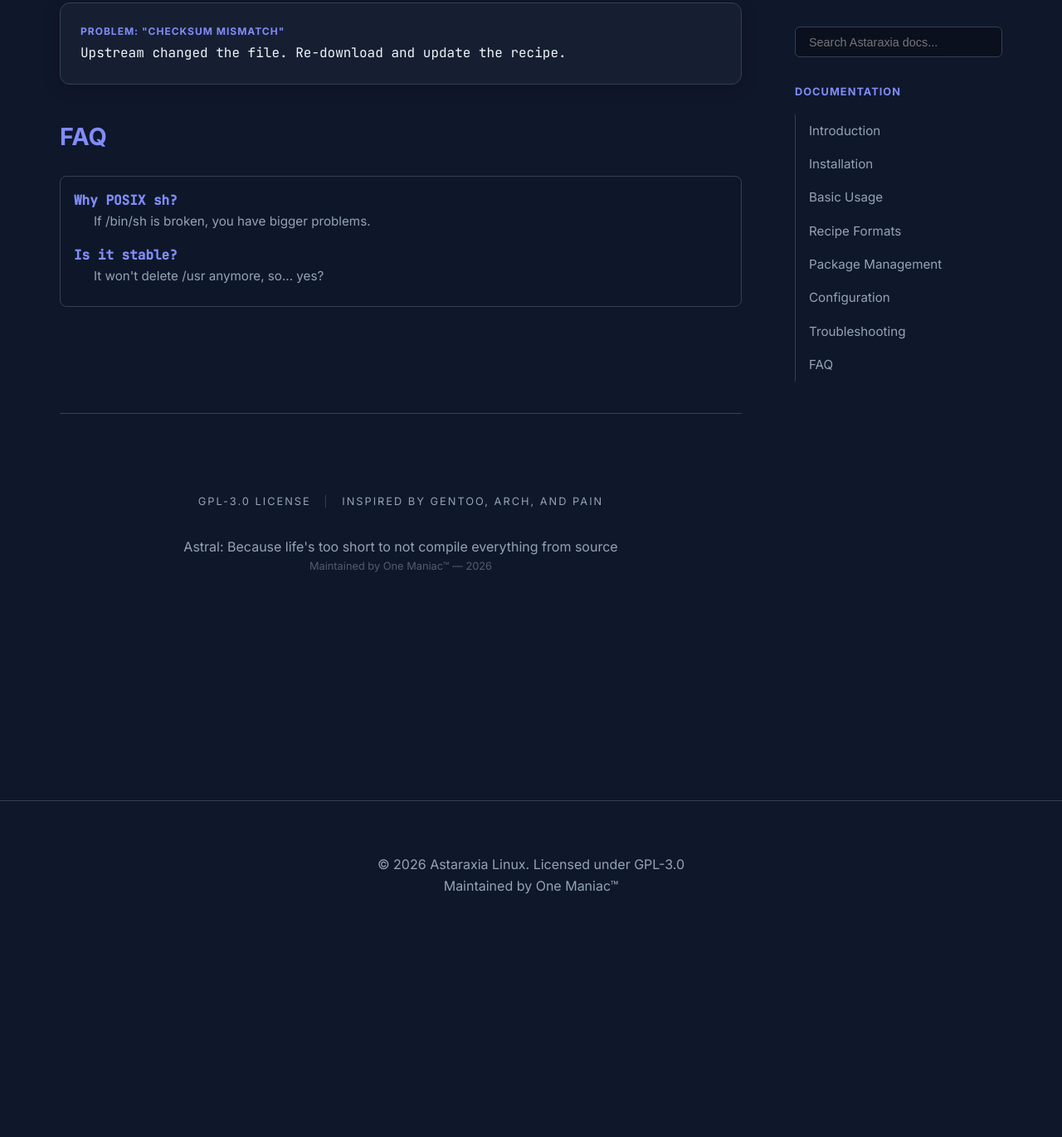
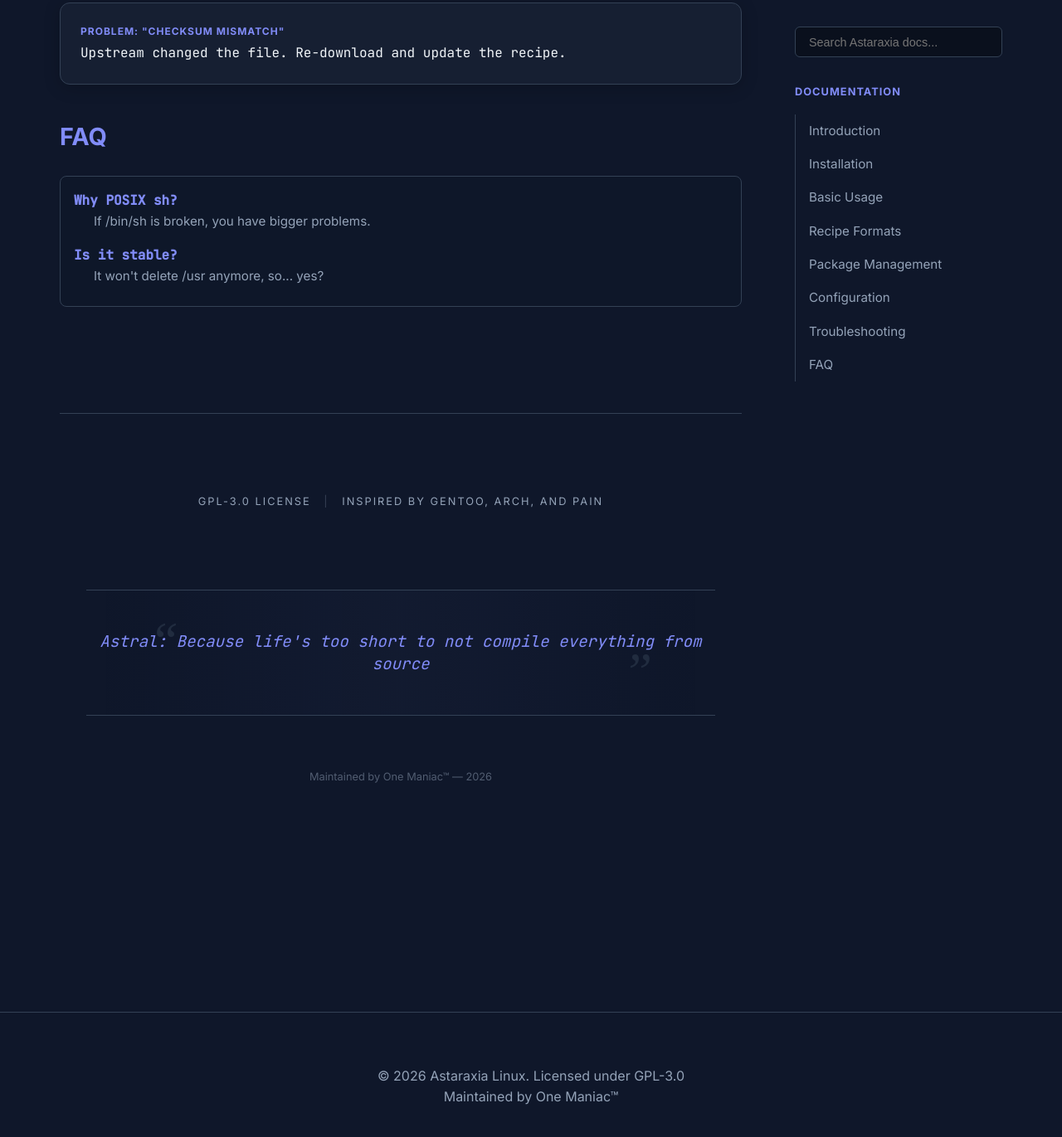
Before and after one commit to Astaraxia-Linux/astaraxia-linux.github.io, a Jekyll site: the page built from docus/astral.html, in a window 1280 px wide and 1400 px high, scrolled down 3795 px. Shown: the top 1371 px of the window at 83% size. Built offline with Jekyll 4.4.1, drawn with Linux system fonts in a browser that asks for light colours; before the commit the page ends 4941 px from its top, so only the background shows below that.

Commit message:
Update docs.html

```diff
--- a/_layouts/docs.html
+++ b/_layouts/docs.html
@@ -199,7 +199,56 @@
             color: var(--text);
         }
 
-        /* Quotes Restoration */
+        /* --- Iconic Tagline Styling --- */
+        .hero-quote {
+            position: relative;
+            padding: 3rem 1rem;
+            text-align: center;
+            margin: 4rem 0;
+            border-top: 1px solid var(--border);
+            border-bottom: 1px solid var(--border);
+            background: linear-gradient(to right, transparent, rgba(129, 140, 248, 0.03), transparent);
+        }
+
+        .hero-quote p {
+            font-family: 'JetBrains Mono', monospace;
+            font-size: 1.2rem;
+            font-style: italic;
+            color: var(--primary);
+            max-width: 800px;
+            margin: 0 auto;
+            line-height: 1.4;
+        }
+
+        .hero-quote p::before {
+            content: '“';
+            position: absolute;
+            left: 10%;
+            top: 1rem;
+            font-size: 4rem;
+            color: var(--border);
+            font-family: serif;
+            opacity: 0.5;
+        }
+
+        .hero-quote p::after {
+            content: '”';
+            position: absolute;
+            right: 10%;
+            bottom: 0.5rem;
+            font-size: 4rem;
+            color: var(--border);
+            font-family: serif;
+            opacity: 0.5;
+        }
+
+        /* Responsive for phone */
+        @media (max-width: 600px) {
+            .hero-quote p { font-size: 1rem; padding: 0 1rem; }
+            .hero-quote p::before, .hero-quote p::after { display: none; }
+        }
+
+        /* Quotes */
         blockquote {
             max-width: 600px;
             margin: 2rem auto;
```
